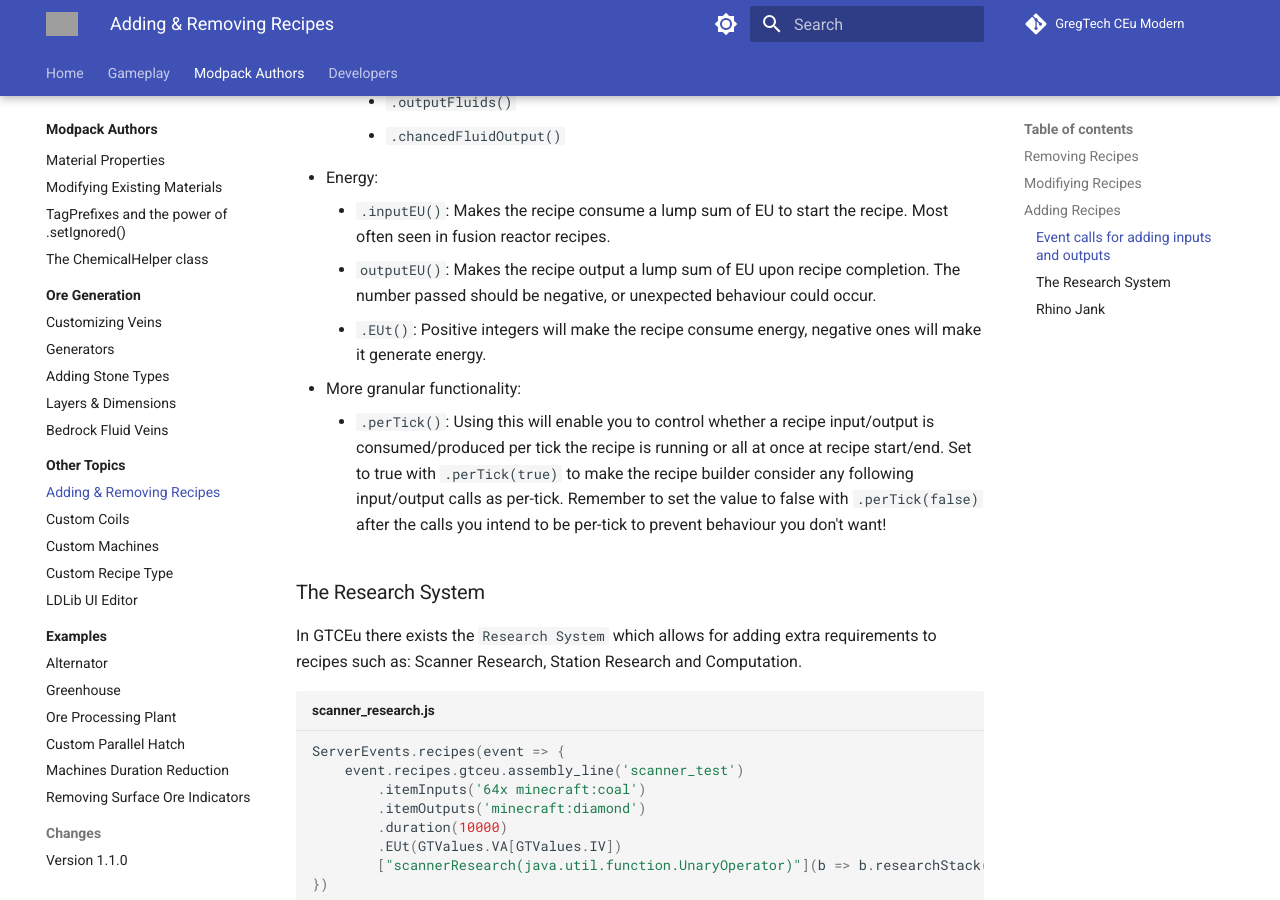
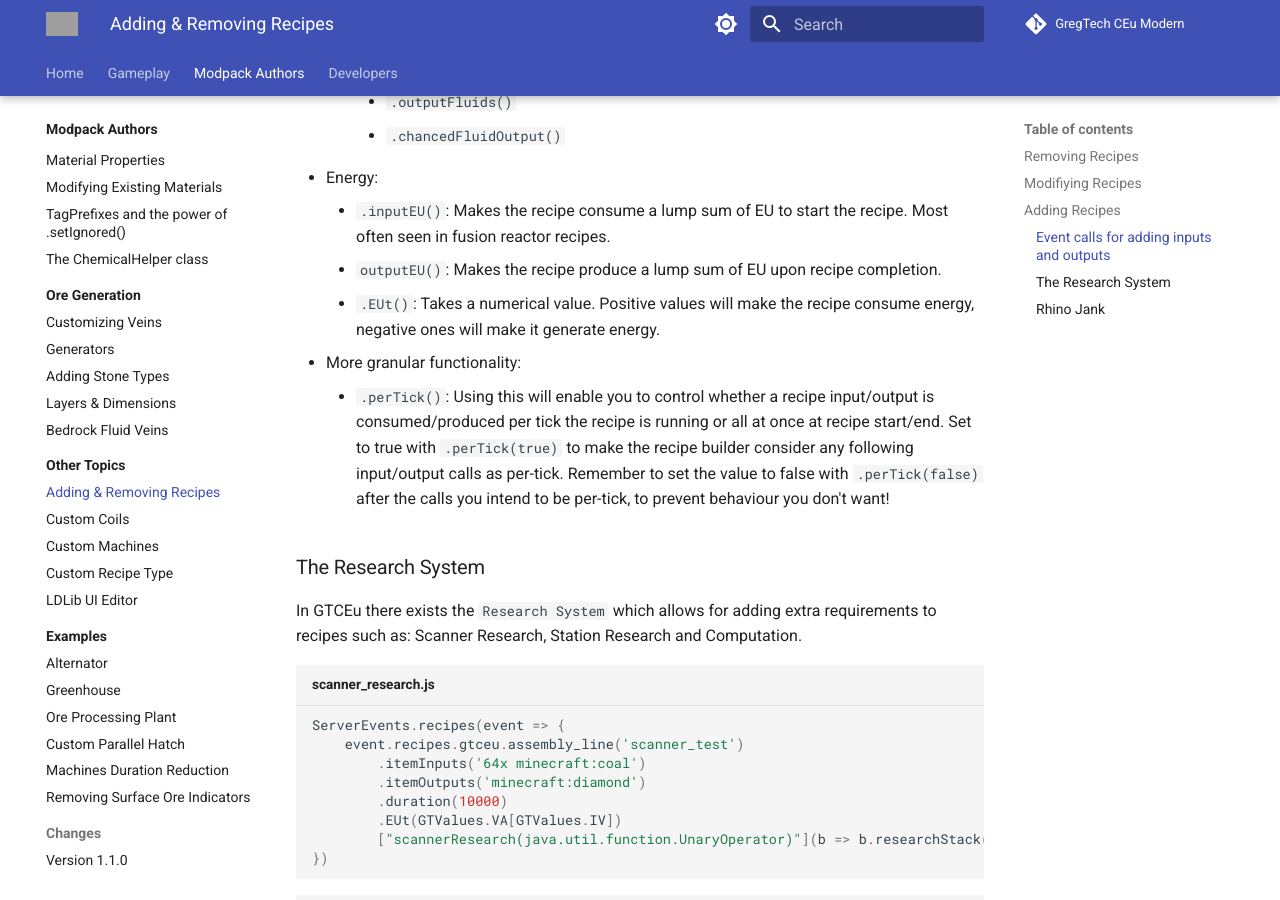
Before and after one commit to GregTechCEu/gtceu-modern-docs, an MkDocs documentation site: the page built from docs/Modpacks/Other-Topics/Adding-and-Removing-Recipes.md, in a window 1280 px wide and 900 px high, scrolled down 2268 px. Built offline with MkDocs 1.6.1 and Material for MkDocs 9.7.7, drawn with Linux system fonts in a browser that asks for light colours; comment, search, counter and statistics services are not loaded; grey boxes are pictures that could not be loaded.

Commit message:
Update Adding-and-Removing-Recipes.md
Made corrections to the description of some energy calls.

```diff
--- a/docs/Modpacks/Other-Topics/Adding-and-Removing-Recipes.md
+++ b/docs/Modpacks/Other-Topics/Adding-and-Removing-Recipes.md
@@ -91,10 +91,10 @@
         - `.chancedFluidOutput()`
 - Energy:
     - `.inputEU()`: Makes the recipe consume a lump sum of EU to start the recipe. Most often seen in fusion reactor recipes.
-    -  `outputEU()`: Makes the recipe output a lump sum of EU upon recipe completion. The number passed should be negative, or unexpected behaviour could occur.
-    - `.EUt()`: Positive integers will make the recipe consume energy, negative ones will make it generate energy.
+    -  `outputEU()`: Makes the recipe produce a lump sum of EU upon recipe completion.
+    - `.EUt()`: Takes a numerical value. Positive values will make the recipe consume energy, negative ones will make it generate energy.
 - More granular functionality:
-    - `.perTick()`: Using this will enable you to control whether a recipe input/output is consumed/produced per tick the recipe is running or all at once at recipe start/end. Set to true with `.perTick(true)` to make the recipe builder consider any following input/output calls as per-tick. Remember to set the value to false with `.perTick(false)` after the calls you intend to be per-tick to prevent behaviour you don't want!
+    - `.perTick()`: Using this will enable you to control whether a recipe input/output is consumed/produced per tick the recipe is running or all at once at recipe start/end. Set to true with `.perTick(true)` to make the recipe builder consider any following input/output calls as per-tick. Remember to set the value to false with `.perTick(false)` after the calls you intend to be per-tick, to prevent behaviour you don't want!
 
 ### The Research System
 
```
